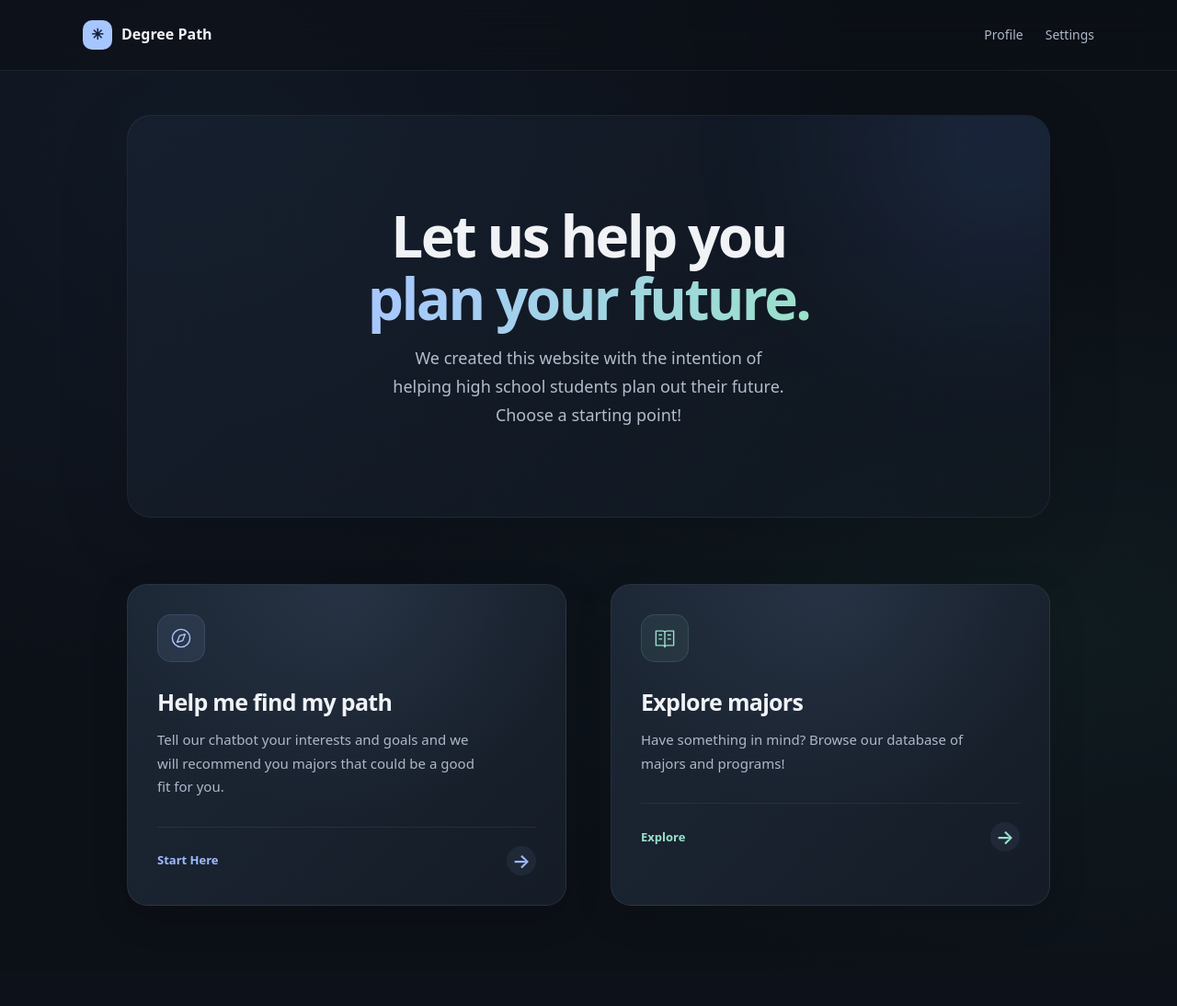
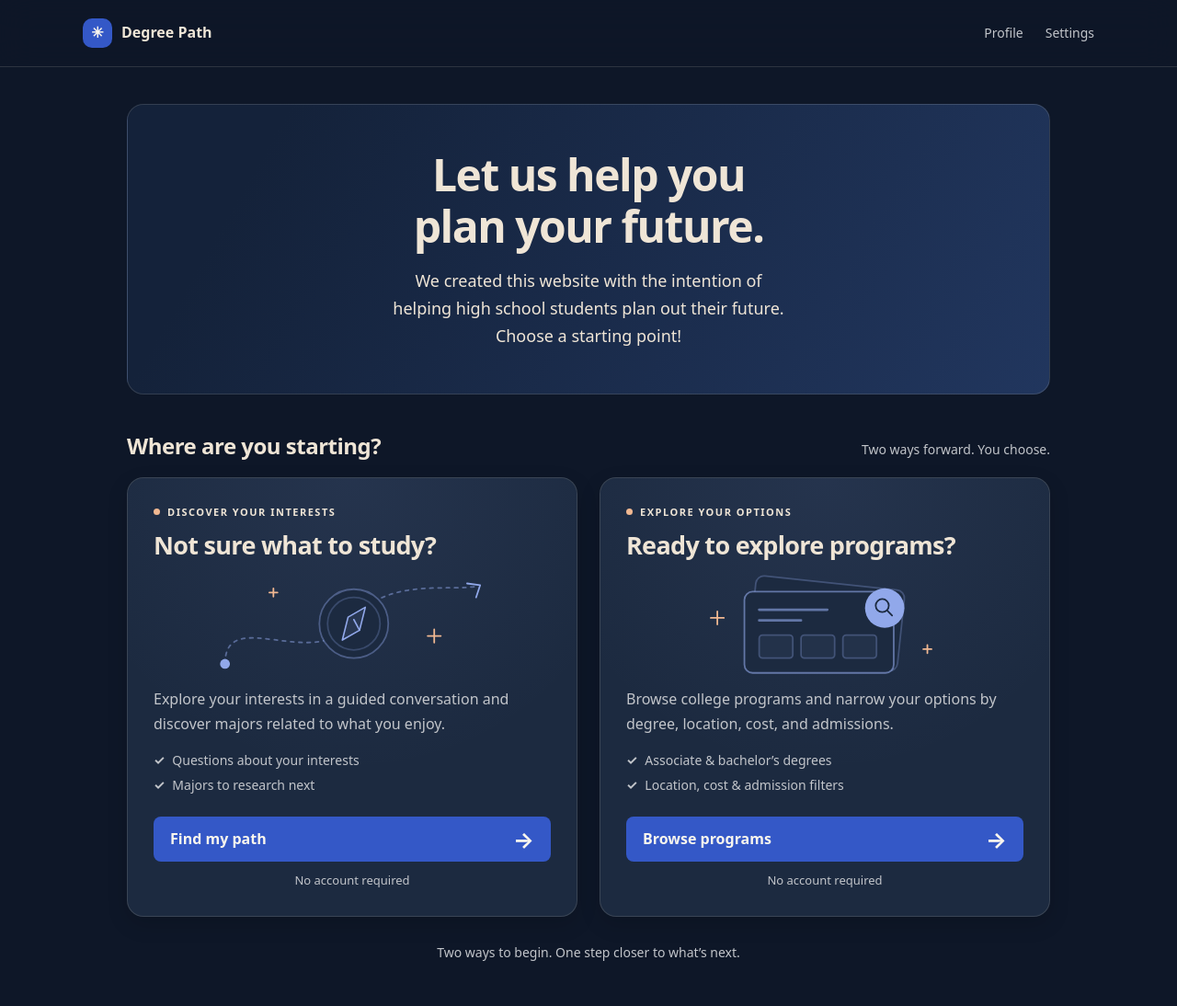
Before and after one commit to whoisbianka/CSC400-Capstone, a Flask app: page / in a window 1280 px wide. Shown: the whole page at 92% size. Before the commit the page ends 985 px from the top, so only its background shows below. Run offline with Flask 3, Linux system fonts and the light colour scheme.

Commit message:
Apply Sand and Cobalt dark theme across the site (codex)
Co-authored-by: OpenAI Codex <codex@openai.com>

```diff
--- a/degree_path/static/css/home.css
+++ b/degree_path/static/css/home.css
@@ -1,75 +1,61 @@
-
-/* Base dark palette, navigation, and the original Heroic Features layout. */
-:root{color-scheme:dark}
-body{margin:0;
-    background:#12151b;
-    color:#f0f2f6;
-    font-family:system-ui,-apple-system,"Segoe UI",sans-serif;
-    min-height:100vh;display:flex;flex-direction:column}
-    .navbar{background:#1b2029;
-        border-bottom:1px solid #303744}
-    .navbar-brand{font-weight:650;
-        letter-spacing:-.4px}
-        .nav-note{color:#929bad;
-            font-size:14px}
-            .container{max-width:1100px}
-            .hero{background:#202631;
-                border:1px solid #303948;
-                border-radius:8px}
-            .hero h1{letter-spacing:-1.5px}
-            .hero p{color:#b3bdcc;max-width:680px;margin:0 auto;line-height:1.7}
-            .eyebrow{color:#a2baff;font-size:12px;letter-spacing:2px;font-weight:700;margin-bottom:18px}
-            .feature-card{background:#202631;border:1px solid #303948;border-radius:8px;display:block;color:#f0f2f6;text-decoration:none;transition:background .18s,border-color .18s,transform .18s}
-            .feature-card:hover{color:#fff;background:#252e3c;border-color:#718ccc;transform:translateY(-3px)}
-            .feature-card:focus-visible{outline:3px solid #9ab6ff;outline-offset:5px}
-            .feature{display:inline-flex;align-items:center;justify-content:center;width:4rem;height:4rem;background:linear-gradient(135deg,#4e7df2,#395ed2);border-radius:8px;position:relative;top:-24px;margin-bottom:-2px;box-shadow:0 5px 16px #0003}
-            .feature svg{width:32px;height:32px;stroke:white;fill:none;stroke-width:1.6;stroke-linecap:round;stroke-linejoin:round}
-            .feature-card p{color:#adb8ca;font-size:16px;line-height:1.7;max-width:370px;margin:16px auto 25px}
-            .card-link{color:#9ebaff;font-weight:600;font-size:15px;display:inline-flex;align-items:center;gap:10px}
-            .card-link span{font-size:21px}
-            .footer{background:#1b2029;border-top:1px solid #303744;color:#929bad;margin-top:auto;font-size:13px}
-            .hint{color:#7d889b;font-size:13px;text-align:center}
-            .preview-toast{position:fixed;bottom:24px;left:50%;transform:translateX(-50%);background:#314363;border:1px solid #7791bc;padding:14px 22px;border-radius:9px;color:#fff;max-width:90%;box-shadow:0 8px 35px #0006;z-index:10}
-            .preview-toast[hidden]{display:none}
-            @media(max-width:575px){
-                .nav-note{display:none}
-                .hero h1{font-size:34px!important}
-                .hero p{font-size:17px!important}
-                .hero{padding:28px!important}
-                .hero .p-lg-5{padding:8px}
-                .feature-card{padding-bottom:28px!important}
-            }
-            @media(prefers-reduced-motion:reduce){.feature-card{transition:none}}
-
-/* Modern finish: background glows, gradient heading, and rounded cards. */
-body{background:#0c1017;background-image:radial-gradient(ellipse at 18% 15%,#314d792a,transparent 48%),radial-gradient(ellipse at 90% 65%,#276a5e20,transparent 45%)}
-.navbar{background:#0c101799;backdrop-filter:blur(18px);border-color:#ffffff0b}
-.navbar-brand:before{content:"✳";display:inline-grid;place-items:center;width:32px;height:32px;background:#a6c6ff;color:#10203b;border-radius:10px;margin-right:10px}
-.nav-note{font-size:12px}
-
-
-.hero{position:relative;overflow:hidden;background:linear-gradient(135deg,#192333a0,#121923a0);border:1px solid #ffffff0e;border-radius:26px;box-shadow:0 20px 80px #0002}
-.hero:before{content:"";position:absolute;width:320px;height:320px;border-radius:50%;background:#5888ed;filter:blur(105px);opacity:.16;right:-110px;top:-130px;pointer-events:none}
-.hero .p-lg-5{position:relative}.hero h1{max-width:740px;margin-left:auto;margin-right:auto;font-size:clamp(36px,5.5vw,62px);line-height:1.1;letter-spacing:-2.6px}
-.hero h1 span{background:linear-gradient(100deg,#a8c7ff,#9ae1ca);background-clip:text;-webkit-background-clip:text;color:transparent}
-.hero p{font-size:18px!important;max-width:570px}
-
-
-.eyebrow{display:inline-block;border:1px solid #a6c6ff30;border-radius:100px;padding:8px 13px;font-size:10px;letter-spacing:1.8px;background:#a6c6ff08}
-.eyebrow:before{content:"";display:inline-block;width:6px;height:6px;border-radius:50%;background:#a6c6ff;margin-right:9px;box-shadow:0 0 12px #a6c6ff80}
-
-
-.feature-card{position:relative;overflow:visible;text-align:left!important;border-radius:22px;padding:32px!important;background:linear-gradient(135deg,#1c2735,#151c27);border-color:#ffffff13;box-shadow:0 12px 40px #0002;transition:transform .25s,border-color .25s,box-shadow .25s;isolation:isolate}/* This glow follows the pointer coordinates set by home.js. */
-.feature-card:before{content:"";position:absolute;inset:0;border-radius:inherit;background:radial-gradient(circle at var(--mx,50%) var(--my,0%),#9fc1ff18,transparent 60%);z-index:-1;pointer-events:none}
-.feature-card:hover{background:linear-gradient(135deg,#1c2735,#151c27);transform:translateY(-6px);border-color:#8eafff65;box-shadow:0 20px 55px #0004}
-.feature{top:0;margin:0 0 28px;width:52px;height:52px;border-radius:15px;background:#9abaff18;box-shadow:none;border:1px solid #9abaff22}.feature svg{stroke:#abc7ff;width:28px;height:28px}
-.feature-card h2{font-size:25px!important;letter-spacing:-.7px}.feature-card p{margin:14px 0 30px;max-width:360px;font-size:15px}
-.card-link{display:flex;justify-content:space-between;border-top:1px solid #ffffff10;padding-top:20px;font-size:13px}
-.card-link span{display:grid;
-    place-items:center;
-    width:32px;
-    height:32px;
-    border-radius:50%;background:#a6c6ff12;transition:transform .2s,background .2s}.feature-card:hover .card-link span{transform:translateX(3px);background:#a6c6ff25}.col-lg-6:nth-child(2) .feature{background:#9ae1ca12;border-color:#9ae1ca22}.col-lg-6:nth-child(2) .feature svg,.col-lg-6:nth-child(2) .card-link{color:#9ae1ca;stroke:#9ae1ca}.col-lg-6:nth-child(2) .feature-card:hover{border-color:#9ae1ca65}.card-tag{position:absolute;right:30px;top:36px;font-size:10px;letter-spacing:1px;color:#8897ac;text-transform:uppercase}.footer{background:transparent;border-color:#ffffff0a;font-size:11px}.hint{font-size:12px;color:#6f7f94}.feature-card{animation:appear .65s both}.col-lg-6:nth-child(2) .feature-card{animation-delay:.12s}@keyframes appear{from{opacity:0;transform:translateY(12px)}to{opacity:1;transform:translateY(0)}}@media(max-width:575px){.hero h1{font-size:36px!important;letter-spacing:-1.5px}.feature-card{padding:26px!important}.card-tag{right:26px;top:32px}}/* Respect the visitor’s reduced-motion preference. */
-@media(prefers-reduced-motion:reduce){.feature-card{animation:none;transition:none}
-.card-link span{transition:none}
-.feature-card:hover{transform:none}}
+/* Sand & Cobalt: both paths belong to the same visual system. */
+body { min-height: 100vh; }
+.container { max-width: 1100px; }
+.home-hero { padding: 40px 0 42px; }
+.hero { padding: 48px 24px; background: var(--hero); color: var(--text); border: 1px solid var(--border); border-radius: 18px; text-align: center; }
+.hero h1 { font-size: clamp(30px, 4.6vw, 48px); font-weight: 700; line-height: 1.16; letter-spacing: -1.5px; margin: 0 0 18px; }
+.hero h1 span { color: inherit; }
+.hero p { color: var(--text); font-size: 18px; line-height: 1.65; margin: 0; }
+.home-skip-link { position: absolute; top: -70px; left: 20px; z-index: 5; padding: 12px 20px; background: var(--primary); color: var(--on-primary); border-radius: 8px; }
+.home-skip-link:focus { top: 12px; }
+.path-section { scroll-margin-top: 24px; padding-bottom: 24px; }
+.path-heading { display: flex; align-items: baseline; justify-content: space-between; gap: 14px; margin-bottom: 18px; }
+.path-heading h2 { font-size: 24px; font-weight: 650; letter-spacing: -.5px; margin: 0; }
+.path-heading p { font-size: 14px; color: var(--muted); margin: 0; }
+.path-grid { display: grid; grid-template-columns: repeat(2, minmax(0, 1fr)); gap: 24px; }
+.feature-card { position: relative; isolation: isolate; display: flex; flex-direction: column; height: 100%; overflow: hidden; padding: 28px; border-radius: 18px; background: var(--surface); color: var(--text); text-decoration: none; border: 1px solid var(--border); box-shadow: 0 8px 22px var(--shadow); }
+.feature-card::before { content: ''; position: absolute; inset: 0; border-radius: inherit; background: radial-gradient(circle at var(--mx,50%) var(--my,0%), var(--accent-soft), transparent 60%); z-index: -1; pointer-events: none; }
+.feature-card:hover { color: var(--text); border-color: var(--accent); }
+.card-topline { margin-bottom: 12px; }
+.path-label { display: flex; align-items: center; gap: 8px; color: var(--text); font-size: 11px; font-weight: 700; letter-spacing: 1.5px; }
+.path-label::before { content: ''; width: 7px; height: 7px; border-radius: 50%; background: var(--highlight); }
+.feature-card h2 { font-size: 27px; font-weight: 700; letter-spacing: -.7px; line-height: 1.18; margin: 0; }
+.card-art { margin: 13px 0 9px; }
+.card-art svg { display: block; width: 100%; height: 116px; fill: none; stroke: var(--accent); stroke-width: 2; stroke-linecap: round; stroke-linejoin: round; }
+.route-line { stroke-dasharray: 4 6; opacity: .5; }
+.route-point { fill: var(--accent); stroke: none; }
+.compass > circle:first-child { fill: var(--surface); stroke-opacity: .4; }
+.compass > circle:nth-child(2) { stroke-opacity: .25; }
+.compass > path { fill: var(--accent); fill-opacity: .1; stroke-width: 1.8; }
+.art-spark { stroke: var(--highlight); }
+.catalog-back { fill: var(--surface); stroke-opacity: .3; transform: rotate(6deg); transform-origin: center; }
+.catalog-front { fill: var(--surface); stroke-opacity: .6; }
+.catalog-front > path { stroke-opacity: .6; stroke-width: 3; }
+.catalog-front > rect:not(:first-child) { fill: var(--accent); fill-opacity: .06; stroke-opacity: .3; }
+.search-symbol > circle:first-child { fill: var(--accent); stroke: none; }
+.search-symbol > circle:nth-child(2), .search-symbol > path { stroke: var(--surface); stroke-width: 2; }
+.card-description { color: var(--muted); font-size: 16px; line-height: 1.65; margin: 0 0 16px; }
+.card-benefits { display: grid; gap: 5px; list-style: none; padding: 0; margin: 0 0 22px; color: var(--muted); font-size: 14px; }
+.card-benefits li::before { content: '✓'; margin-right: 8px; font-weight: 700; }
+.card-action { display: flex; align-items: center; justify-content: space-between; gap: 12px; padding: 12px 18px; border-radius: 8px; min-height: 48px; margin-top: auto; background: var(--primary); color: var(--on-primary); font-size: 16px; font-weight: 700; }
+.action-arrow { font-size: 24px; line-height: 1; }
+.card-guest-note { color: var(--muted); font-size: 13px; text-align: center; margin: 10px 0 0; }
+.hint { color: var(--muted); text-align: center; font-size: 14px; margin: 28px 0 22px; }
+@media (max-width: 640px) {
+  .home-hero { padding: 24px 0 28px; }
+  .hero { padding: 32px 18px; }
+  .hero p { font-size: 16px; }
+  .hero .desktop-break { display: none; }
+  .path-heading { flex-direction: column; align-items: flex-start; gap: 6px; }
+  .path-heading h2 { font-size: 22px; }
+  .path-grid { grid-template-columns: 1fr; gap: 16px; }
+  .feature-card { padding: 24px; }
+  .feature-card h2 { font-size: 25px; }
+  .card-art { display: none; }
+  .card-description { margin-top: 18px; }
+}
+@media (prefers-reduced-motion: no-preference) {
+  .path-section.scroll-motion .feature-card { transform: translateY(calc(var(--reveal-shift, 0px) + var(--hover-lift, 0px))); transition: border-color .2s, box-shadow .2s; }
+  .path-section.scroll-motion .feature-card:hover { --hover-lift: -4px; }
+  .path-section.scroll-motion .feature-card:focus-within { transform: none; }
+}
--- a/degree_path/static/css/theme.css
+++ b/degree_path/static/css/theme.css
@@ -1,31 +1,43 @@
 /* Shared design tokens: the homepage and every application page use one palette. */
 :root {
   color-scheme: dark;
-  --background: #0c1017;
-  --surface: #151c27;
-  --surface-raised: #1c2735;
-  --text: #f0f2f6;
-  --muted: #adb8ca;
-  --accent: #a6c6ff;
-  --mint: #9ae1ca;
-  --border: #ffffff13;
-  --panel: linear-gradient(135deg, #1c2735, #151c27);
-  --glow: radial-gradient(ellipse at 18% 15%, #314d792a, transparent 48%), radial-gradient(ellipse at 90% 65%, #276a5e20, transparent 45%);
+  --background: #0e1728;
+  --surface: #1c2a40;
+  --surface-raised: #24354f;
+  --text: #efe5d6;
+  --muted: #c2c5ca;
+  --accent: #91a8ea;
+  --highlight: #f1b891;
+  --primary: #3458c7;
+  --primary-hover: #2c4db4;
+  --on-primary: #faf6ee;
+  --border: #efe5d624;
+  --accent-border: #91a8ea55;
+  --accent-soft: #91a8ea14;
+  --accent-faint: #91a8ea09;
+  --panel: var(--surface);
+  --hero: linear-gradient(120deg, #14223a 15%, #21365e 100%);
+  --navigation: #0e1728ed;
+  --overlay: #0e172866;
+  --shadow: #00000026;
 }
 * { box-sizing: border-box; }
-body { margin: 0; background: var(--background); background-image: var(--glow); color: var(--text); font-family: system-ui, -apple-system, "Segoe UI", sans-serif; line-height: 1.6; }
+body { margin: 0; background: var(--background); color: var(--text); font-family: system-ui, -apple-system, "Segoe UI", sans-serif; line-height: 1.6; }
 a { color: var(--accent); }
-a:hover { color: var(--mint); }
+a:hover { color: var(--highlight); }
 button, input, select, textarea { font: inherit; }
 :focus-visible { outline: 3px solid var(--accent); outline-offset: 4px; }
 [hidden] { display: none !important; }
-::selection { background: #a6c6ff35; }
+::selection { background: var(--primary); color: var(--on-primary); }
+input, select, textarea { background: var(--background); color: var(--text); border: 1px solid var(--accent-border); border-radius: 12px; padding: 12px 14px; max-width: 100%; min-width: 0; accent-color: var(--primary); }
+input::placeholder, textarea::placeholder { color: var(--muted); opacity: 1; }
+button:disabled { opacity: .6; cursor: not-allowed; }
 
 /* One compact, responsive header across all routes. */
-.site-navigation { display: flex; justify-content: space-between; align-items: center; gap: 20px; padding: 22px max(24px, calc((100vw - 1100px) / 2)); background: #0c101799; border-bottom: 1px solid var(--border); backdrop-filter: blur(18px); }
+.site-navigation { display: flex; justify-content: space-between; align-items: center; gap: 20px; padding: 20px max(24px, calc((100vw - 1100px) / 2)); background: var(--navigation); border-bottom: 1px solid var(--border); backdrop-filter: blur(18px); }
 .site-brand { display: flex; align-items: center; gap: 10px; font-weight: 700; color: var(--text); text-decoration: none; }
-.site-brand span { display: grid; place-items: center; width: 32px; height: 32px; background: var(--accent); color: #10203b; border-radius: 10px; }
+.site-brand span { display: grid; place-items: center; width: 32px; height: 32px; background: var(--primary); color: var(--on-primary); border-radius: 10px; }
 .site-navigation nav { display: flex; gap: 24px; }
 .site-navigation nav a { color: var(--muted); text-decoration: none; font-size: 14px; }
 .site-navigation nav a:hover, .site-navigation nav a[aria-current] { color: var(--accent); }
-@media (max-width: 600px) { .site-navigation { padding: 18px 16px; } .site-navigation nav { gap: 16px; } }
+@media (max-width: 600px) { .site-navigation { padding: 18px 16px; flex-wrap: wrap; } .site-navigation nav { gap: 16px; flex-wrap: wrap; } }
--- a/degree_path/static/js/home.js
+++ b/degree_path/static/js/home.js
@@ -1,14 +1,52 @@
-// Track the pointer within each card. CSS uses these percentages to position its glow.
-// Links remain normal links, so navigation also works without JavaScript.
-document.querySelectorAll('.feature-card').forEach((card) => {
-  card.addEventListener('pointermove', (event) => {
+// Enhance only the cards; navigation and the hero keep their existing behavior.
+const section = document.querySelector('.path-section');
+const cards = [...document.querySelectorAll('.path-section .feature-card')];
+const motionPreference = window.matchMedia('(prefers-reduced-motion: reduce)');
+const clamp = value => Math.max(0, Math.min(1, value));
+let anchors = [];
+let frame = 0;
+let measureNextFrame = true;
+
+function renderCards() {
+  frame = 0;
+  if (measureNextFrame) {
+    section.classList.remove('scroll-motion');
+    anchors = cards.map(card => card.getBoundingClientRect().top + window.scrollY);
+    if (!motionPreference.matches) section.classList.add('scroll-motion');
+    measureNextFrame = false;
+  }
+  if (motionPreference.matches) return;
+  const height = window.innerHeight;
+  const pageTravel = Math.max(0, document.documentElement.scrollHeight - height);
+  cards.forEach((card, index) => {
+    const start = height * .95 - (window.innerWidth > 640 ? index * 32 : 0);
+    const finish = Math.min(start - 1, Math.max(height * .25, anchors[index] - pageTravel));
+    const progress = clamp((start - (anchors[index] - window.scrollY)) / (start - finish));
+    card.style.setProperty('--reveal-shift', `${32 * (1 - progress) ** 2}px`);
+  });
+}
+function scheduleCards() {
+  if (!frame) frame = window.requestAnimationFrame(renderCards);
+}
+window.addEventListener('scroll', scheduleCards, { passive: true });
+function remeasureCards() {
+  measureNextFrame = true;
+  scheduleCards();
+}
+window.addEventListener('resize', remeasureCards);
+window.addEventListener('pageshow', remeasureCards);
+window.addEventListener('load', remeasureCards);
+motionPreference.addEventListener('change', remeasureCards);
+cards.forEach(card => {
+  card.addEventListener('pointermove', event => {
+    if (motionPreference.matches || event.pointerType !== 'mouse') return;
     const bounds = card.getBoundingClientRect();
     card.style.setProperty('--mx', `${(event.clientX - bounds.left) / bounds.width * 100}%`);
     card.style.setProperty('--my', `${(event.clientY - bounds.top) / bounds.height * 100}%`);
   });
-  // Return the glow to its resting position when the pointer leaves.
   card.addEventListener('pointerleave', () => {
     card.style.removeProperty('--mx');
     card.style.removeProperty('--my');
   });
 });
+if (section) scheduleCards();
--- a/degree_path/templates/home.html
+++ b/degree_path/templates/home.html
@@ -9,19 +9,44 @@
 <link rel="stylesheet" href="{{ url_for('static', filename='css/home.css') }}">
 </head>
 <body>
+<a class="home-skip-link" href="#main-content">Skip to content</a>
 {% include '_navigation.html' %}
-<main>
+<main id="main-content">
 
-<!-- Hero: the main heading and introduction. Bootstrap classes control spacing. -->
-<header class="py-5"><div class="container px-lg-5"><div class="hero p-4 p-lg-5 text-center"><div class="p-lg-5"><h1 class="display-5 fw-bold mb-3">Let us help you<br><span>plan your future.</span></h1>
-     <p class="fs-4">We created this website with the intention of
-          <br> helping high school students plan out their future.
-          <br>Choose a starting point!</p></div></div></div></header>
-<!-- Cards: links to the questionnaire and major explorer.
-     col-lg-6 places them side by side on large screens and stacks them on phones. -->
-<section class="pt-4 pb-4" aria-label="Choose your starting point"><div class="container px-lg-5"><div class="row gx-lg-5">
-<div class="col-lg-6 mb-5"><a class="feature-card h-100 text-center px-4 px-lg-5 pb-4 pb-lg-5" href="{{ url_for('web.start', destination='questionnaire') }}"><div class="feature" aria-hidden="true"><svg viewBox="0 0 32 32"><circle cx="16" cy="16" r="11"/><path d="m21 11-3 8-7 2 3-8 7-2Z"/></svg></div><h2 class="fs-4 fw-bold">Help me find my path</h2><p>Tell our chatbot your interests and goals and we will recommend you majors that could be a good fit for you.</p><span class="card-link">Start Here <span aria-hidden="true">→</span></span></a></div>
-<div class="col-lg-6 mb-5"><a class="feature-card h-100 text-center px-4 px-lg-5 pb-4 pb-lg-5" href="{{ url_for('web.start', destination='explore') }}"><div class="feature" aria-hidden="true"><svg viewBox="0 0 32 32"><path d="M5 7h8c3 0 3 2 3 2s0-2 3-2h8v18h-8c-3 0-3 2-3 2s0-2-3-2H5V7Zm11 2v18M9 12h3m-3 5h3m8-5h3m-3 5h3"/></svg></div><h2 class="fs-4 fw-bold">Explore majors</h2><p>Have something in mind? Browse our database of majors and programs!</p><span class="card-link">Explore <span aria-hidden="true">→</span></span></a></div>
+<header class="home-hero"><div class="container px-lg-5"><div class="hero"><h1>Let us help you<br><span>plan your future.</span></h1>
+     <p>We created this website with the intention of
+          <br class="desktop-break"> helping high school students plan out their future.
+          <br>Choose a starting point!</p></div></div></header>
+<!-- Both cards link directly to the existing guest-friendly paths. -->
+<section id="choose-path" class="path-section" aria-labelledby="paths-title">
+  <div class="container px-lg-5">
+    <div class="path-heading"><h2 id="paths-title">Where are you starting?</h2><p>Two ways forward. You choose.</p></div>
+      <div class="path-grid">
+        <a class="feature-card guided-card" href="{{ url_for('web.questionnaire') }}" aria-labelledby="guided-title guided-action">
+          <div class="card-topline"><span class="path-label">DISCOVER YOUR INTERESTS</span></div>
+          <h2 id="guided-title">Not sure what to study?</h2>
+          <div class="card-art guided-art" aria-hidden="true">
+            <svg viewBox="0 0 400 130"><path class="route-line" d="M45 112C45 40 155 122 197 63S320 25 354 17"/><circle class="route-point" cx="45" cy="112" r="6"/><circle class="route-point" cx="197" cy="63" r="5"/><path class="route-arrow" d="m340 14 16 2-5 15"/><g class="compass"><circle cx="202" cy="63" r="42"/><circle cx="202" cy="63" r="32"/><path d="m216 43-7 28-21 12 7-28 21-12Z"/><path d="m202 58 7 13"/></g><path class="art-spark" d="M300 70v16m-8-8h16M104 20v10m-5-5h10"/></svg>
+          </div>
+          <p class="card-description">Explore your interests in a guided conversation and discover majors related to what you enjoy.</p>
+          <ul class="card-benefits"><li>Questions about your interests</li><li>Majors to research next</li></ul>
+          <div class="card-action"><span id="guided-action">Find my path</span><span class="action-arrow" aria-hidden="true">→</span></div>
+          <p class="card-guest-note">No account required</p>
+        </a>
+        <a class="feature-card explore-card" href="{{ url_for('web.explore') }}" aria-labelledby="explore-title explore-action">
+          <div class="card-topline"><span class="path-label">EXPLORE YOUR OPTIONS</span></div>
+          <h2 id="explore-title">Ready to explore programs?</h2>
+          <div class="card-art explore-art" aria-hidden="true">
+            <svg viewBox="0 0 400 130"><g class="catalog-back"><rect x="111" y="13" width="182" height="99" rx="10"/></g><g class="catalog-front"><rect x="102" y="24" width="182" height="99" rx="10"/><path d="M120 46h83m-83 13h51"/><rect x="120" y="77" width="41" height="28" rx="4"/><rect x="171" y="77" width="41" height="28" rx="4"/><rect x="222" y="77" width="41" height="28" rx="4"/></g><g class="search-symbol"><circle cx="273" cy="44" r="24"/><circle cx="270" cy="41" r="8"/><path d="m276 47 6 6"/></g><path class="art-spark" d="M69 48v16m-8-8h16M325 89v10m-5-5h10"/></svg>
+          </div>
+          <p class="card-description">Browse college programs and narrow your options by degree, location, cost, and admissions.</p>
+          <ul class="card-benefits"><li>Associate &amp; bachelor’s degrees</li><li>Location, cost &amp; admission filters</li></ul>
+          <div class="card-action"><span id="explore-action">Browse programs</span><span class="action-arrow" aria-hidden="true">→</span></div>
+          <p class="card-guest-note">No account required</p>
+        </a>
+      </div>
+    <p class="hint">Two ways to begin. One step closer to what’s next.</p>
+  </div>
 </section>
 </main>
 
```
Also changed, not shown: degree_path/static/css/app.css (+12 -12 lines), degree_path/static/css/explore.css (+8 -8 lines), degree_path/static/css/guided-chat.css (+7 -7 lines), degree_path/static/css/program-details.css (+4 -4 lines), degree_path/static/js/start-auth.js (+19 -0 lines).
